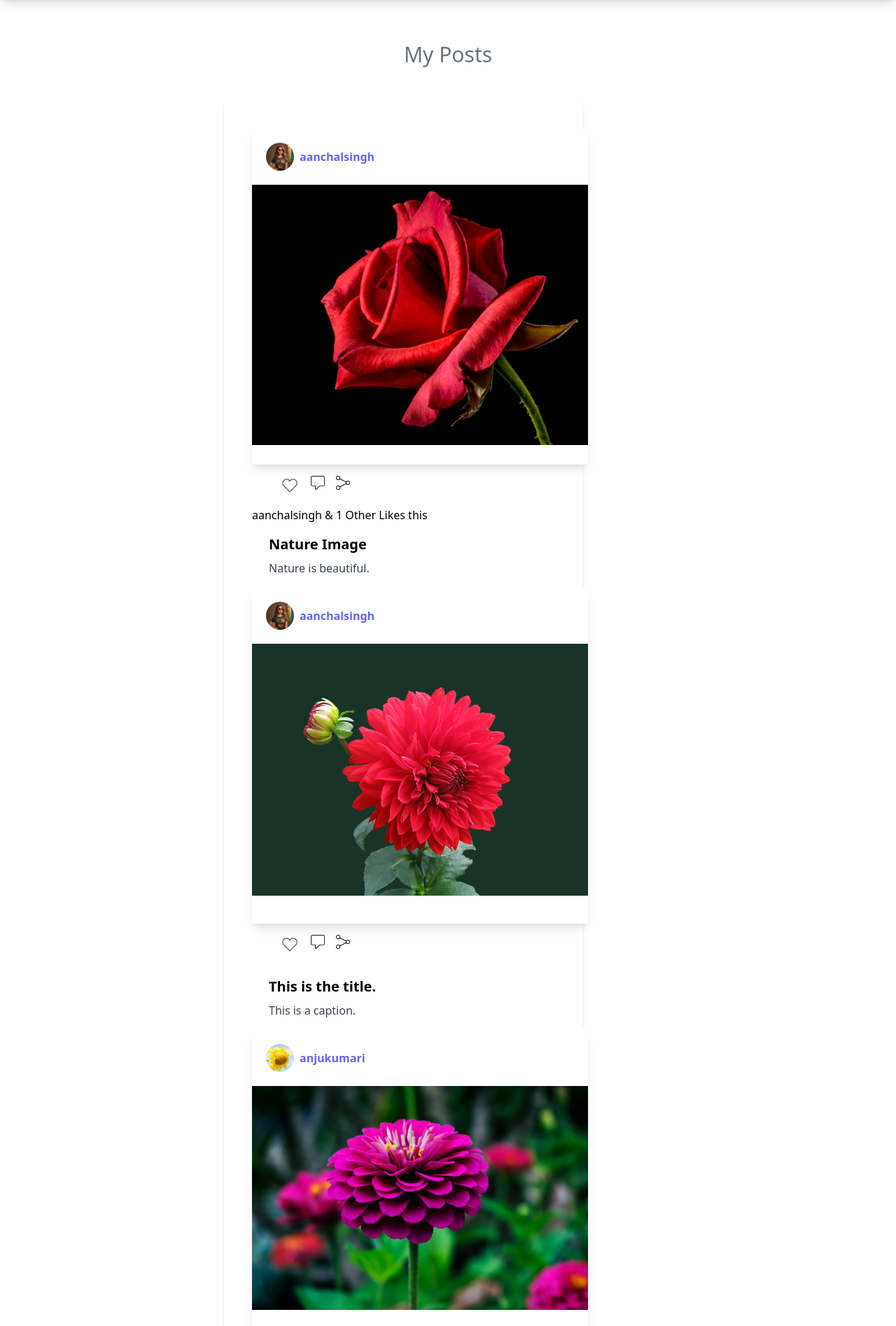
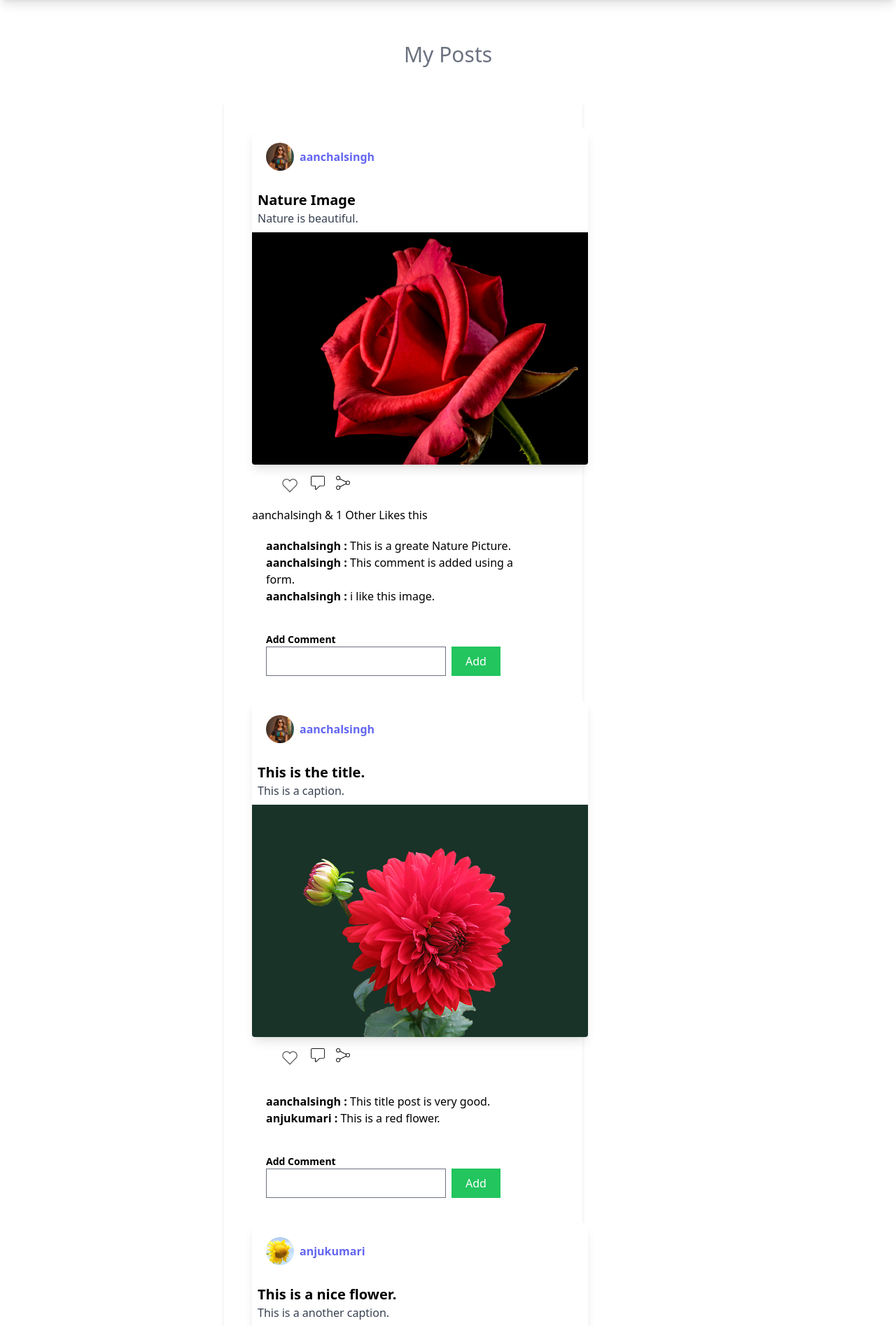
Before and after one commit to Aanchal-kumari-R/Social_Media_App, a Django app: page /posts/feed/ in a window 1280 px wide. Shown: the part 40-1935 px from the top of the page at 70% size. Run offline with Django 5.2, Linux system fonts and the light colour scheme; data comes from the database, SQL or seed files in the repository; both versions use the stored data as it was after the commit; style sheets or scripts are compiled from the project's sources; some libraries are stand-ins or nearby versions.

Commit message:
Creating Comment Functionality

```diff
--- a/posts/admin.py
+++ b/posts/admin.py
@@ -1,6 +1,7 @@
 from django.contrib import admin
-from .models import Post
+from .models import Post , Comment
 
 # Register your models here.
 
 admin.site.register(Post)
+admin.site.register(Comment)
--- a/posts/forms.py
+++ b/posts/forms.py
@@ -1,7 +1,12 @@
-from .models import Post
+from .models import Post , Comment
 from django import forms
 
 class PostCreateForm(forms.ModelForm):
     class Meta:
         model = Post
         fields = ('title','image','caption')
+
+class CommentForm(forms.ModelForm):
+    class Meta:
+        model = Comment
+        fields = ('body','posted_by')
--- a/posts/models.py
+++ b/posts/models.py
@@ -19,3 +19,15 @@ class Post(models.Model):
         if not self.slug:
             self.slug = slugify(self.title)
         super().save(*args,**kwargs)
+
+class Comment(models.Model):
+    post = models.ForeignKey(Post,on_delete=models.CASCADE,related_name="comments")
+    body = models.CharField(max_length=100)
+    created = models.DateTimeField(auto_now=True)
+    posted_by = models.CharField(max_length=100)
+
+    class Meta:
+        ordering = ('created',)
+
+    def __str__(self):
+        return self.body
--- a/posts/templates/posts/feed.html
+++ b/posts/templates/posts/feed.html
@@ -15,6 +15,14 @@
                 <img class="h-10 w-10 rounded-full" src="{{post.user.profile.photo.url}}" alt="">
               <div class="mx-2 my-2 font-bold"><span class="text-indigo-500">{{post.user}}</span></div>
         </div>
+
+
+        <div class="px-2 py-2">
+            <div class="font-bold text-xl mb-1">{{post.title}}</div>
+            <p class="text-gray-700 text-base">{{post.caption}}</p>
+             </div>
+
+
         <img src="{{post.image.url}}">
         </div>
         <div class="px-6 py-4">
@@ -40,9 +48,32 @@
           </div>
 
 
-        <div class="px-6 py-4">
-       <div class="font-bold text-xl mb-2">{{post.title}}</div>
-       <p class="text-gray-700 text-base">{{post.caption}}</p>
+
+
+        <div class="px-5 py-5">
+            {% for comment in post.comments.all %}
+            <b>{{comment.posted_by}} : </b>{{comment.body}}
+        </br>
+            {% endfor %}
+        </div>
+        <div class="px-5 py-5">
+            <form method="post" class="bg-white rounded">
+               {% csrf_token %}
+
+                <label class="block text-grey-700 text-sm font-bold">Add Comment</label>
+
+               <div class="flex">
+               <div>
+                  {{ comment_form.body }}
+               </div>
+               <div>
+                <input type="hidden" name="post_id" id="post_id" value="{{ post.id }}">
+                <input type="hidden" name="posted_by" id="posted_by" value="{{ logged_user }}">
+               </div>
+                <button class="bg-green-500 text-white px-5 py-2 mx-2" type="submit">Add</button>
+            </div>
+            </form>
+
         </div>
 
 
--- a/posts/views.py
+++ b/posts/views.py
@@ -1,5 +1,5 @@
 from django.shortcuts import render , redirect
-from .forms import PostCreateForm
+from .forms import PostCreateForm  ,CommentForm
 from django.contrib.auth.decorators import login_required
 from .models import Post
 from django.shortcuts import get_object_or_404
@@ -19,9 +19,19 @@ def post_create(request):
     return render(request,'posts/create.html',{'form':form})
 
 def feed(request):
+    if request.method == "POST":
+        comment_form = CommentForm(data=request.POST)
+        new_comment = comment_form.save(commit=False)
+        post_id = request.POST.get('post_id')
+        post = get_object_or_404(Post,id=post_id)
+        new_comment.post = post
+        new_comment.save()
+    else:
+        comment_form = CommentForm()
+
     posts = Post.objects.all()
     logged_user = request.user
-    return render(request,'posts/feed.html',{'posts':posts,'logged_user':logged_user})
+    return render(request,'posts/feed.html',{'posts':posts,'logged_user':logged_user,'comment_form':comment_form})
 
 def like_post(request):
     post_id = request.POST.get("post_id")
```
Also changed, not shown: db.sqlite3, posts/migrations/0003_comment.py (added), posts/migrations/0004_alter_comment_body.py (added), posts/migrations/0005_comment_posted_by.py (added).
